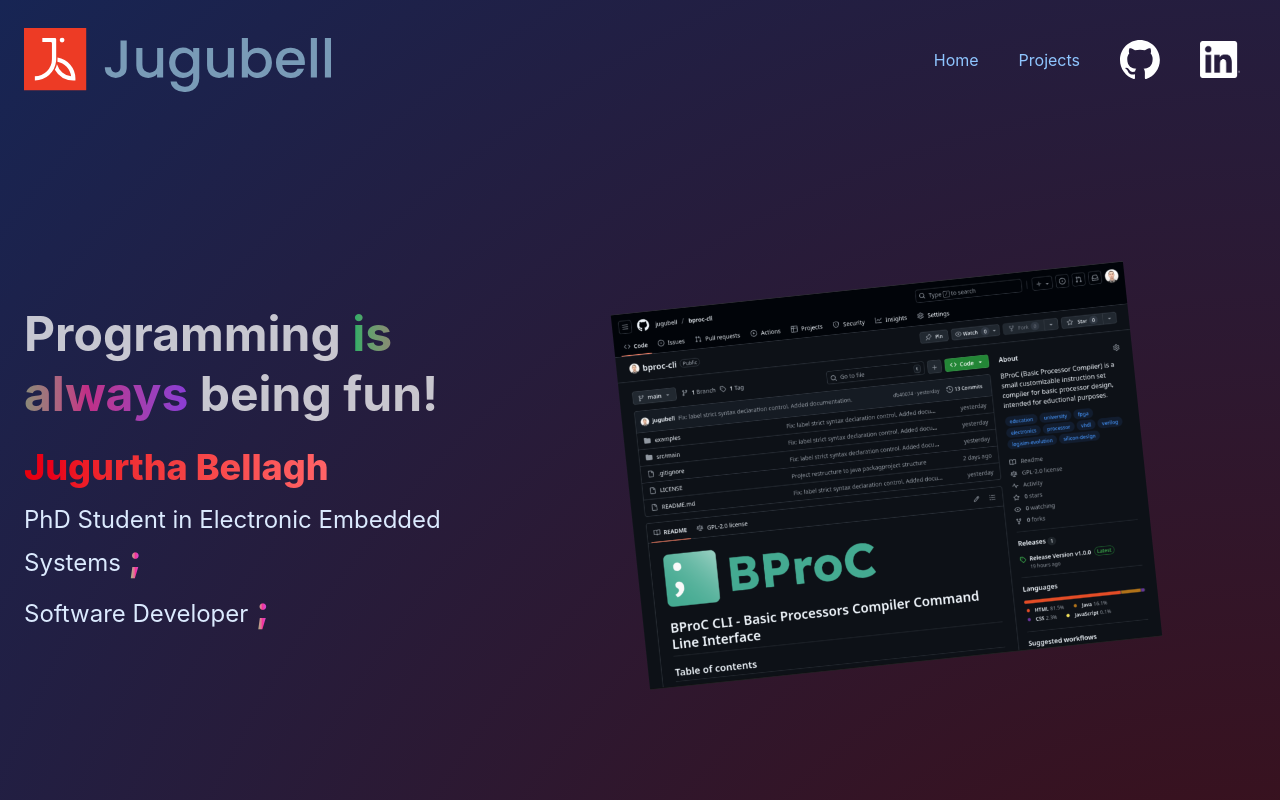
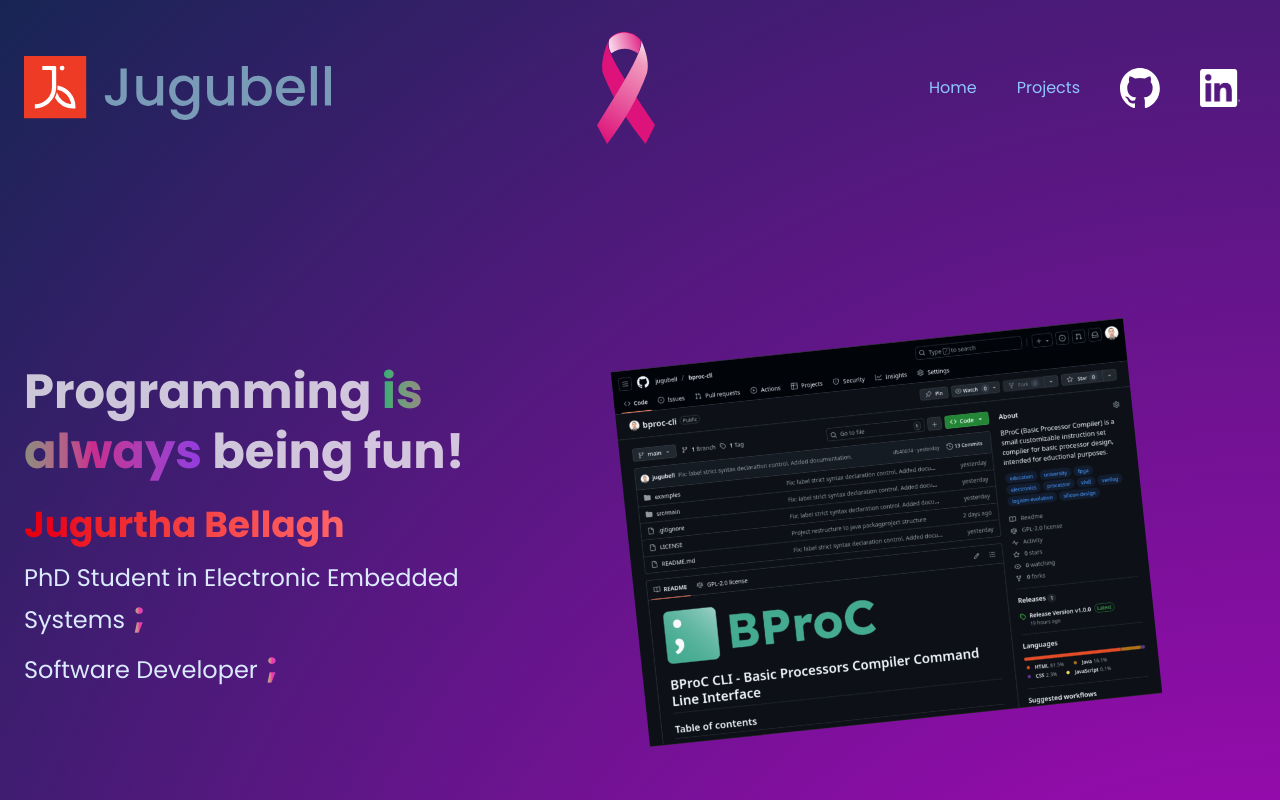
Before and after one commit to jugubell/jugubell.github.io, a plain HTML site: page index.html in a window 1280 px wide. Shown: the top 800 px of the page. Drawn offline with Linux system fonts and the light colour scheme.

Commit message:
October theme

```diff
--- a/index.html
+++ b/index.html
@@ -4,6 +4,7 @@
     <meta charset="UTF-8">
     <meta name="viewport" content="width=device-width, initial-scale=1">
     <title>Home | Jugubell</title>
+    <link rel="stylesheet" href="https://fonts.googleapis.com/css2?family=Poppins:wght@400;700&display=swap">
     <link rel="stylesheet" href="./public/css/output.css">
     <link rel="shortcut icon" href="./public/img/jugubell-icon-official-logo.svg" type="image/x-icon">
     <meta http-equiv="X-UA-Compatible" content="ie-edge">
@@ -17,7 +18,7 @@
                 <a class="text-indigo-400 no-underline hover:no-underline font-bold text-2xl lg:text-4xl" href="#">
                     <img src="./public/img/jugubell-official-logo-2025.svg" alt="jugubell-logo" class="max-h-64 w-auto">
                 </a>
-
+                <img src="./public/img/ribbon.svg" alt="breast-cancer-ribbon" class="md:max-h-32 max-h-16 w-auto hover:rotate-30 p-2 ml-2">
                 <div id="nav-links" class="hidden md:flex md:items-center md:content-center md:space-x-2">
                     <a href="#" class="inline-block text-blue-300 no-underline hover:text-pink-500 hover:text-underline text-center p-2 md:h-auto md:p-4 transform hover:scale-125 duration-300 ease-in-out" id="nav-link-home" onclick="toTab('home')">Home</a>
                     <a href="#" class="inline-block text-blue-300 no-underline hover:text-pink-500 hover:text-underline text-center p-2 md:h-auto md:p-4 transform hover:scale-125 duration-300 ease-in-out" id="nav-link-projects" onclick="toTab('projects')">Projects</a>
```
Also changed, not shown: public/css/output.css, public/img/ribbon.svg (added).
